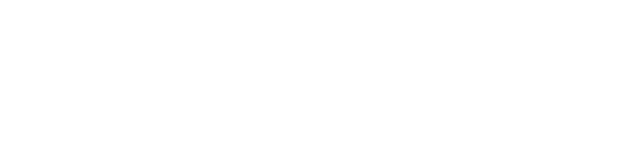
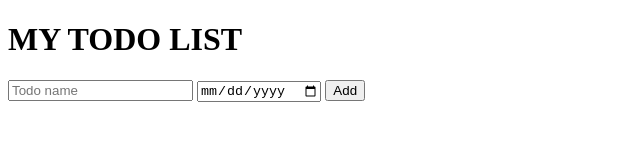
Before and after one commit to Pritamdutta7498/Todo-app, a plain HTML site: page index.html in a window 1280 px wide. Shown: the whole page, without its empty margins (0-640 px from the left). Drawn offline with Linux system fonts and the light colour scheme.

Commit message:
create and store data in localStorage

```diff
--- a/index.html
+++ b/index.html
@@ -1,11 +1,23 @@
 <!DOCTYPE html>
 <html lang="en">
+
 <head>
     <meta charset="UTF-8">
     <meta name="viewport" content="width=device-width, initial-scale=1.0">
     <title>Todo App</title>
 </head>
+
 <body>
+    <div class="main-layout">
+        <h1>MY TODO LIST</h1>
+        <div class="input-data">
+            <input type="text" placeholder="Todo name" class="js-todo-name">
+            <input type="date" class="js-todo-date">
+            <button onclick="addTodo()">Add</button>
+        </div>
+        <div class="js-todo-list"></div>
+    </div>
+    <script src="script.js"></script>
+</body>
 
-</body>
 </html>
--- a/script.js
+++ b/script.js
@@ -0,0 +1,20 @@
+const todoName = document.querySelector(".js-todo-name");
+const todoDate = document.querySelector(".js-todo-date");
+const todoElementList = document.querySelector(".js-todo-list");
+
+function addTodo() {
+  const todoNameValue = todoName.value;
+  const todoDateValue = todoDate.value;
+  console.log(todoNameValue, todoDateValue);
+
+  const todoItem = {
+    name: todoNameValue,
+    date: todoDateValue,
+    completed: false,
+  };
+  let todoList = JSON.parse(localStorage.getItem('todoList'));
+
+  console.log(todoList);
+
+  localStorage.setItem("todoList", JSON.stringify(todoItem));
+}
```
